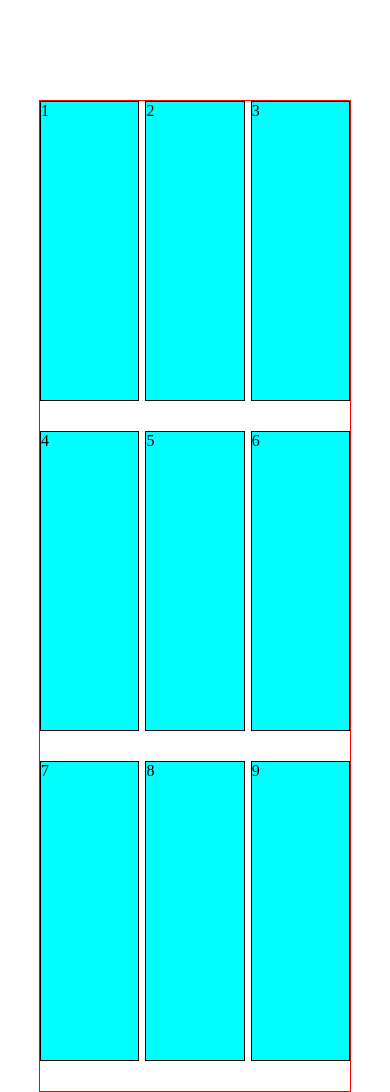
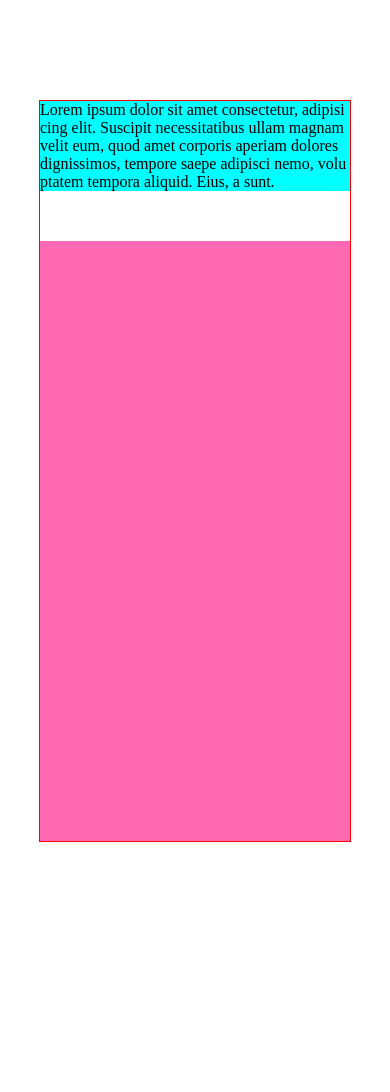
Before and after one commit to HeoJongWoon/Flex, a plain HTML site: page index.html in a window 390 px wide. After the commit the page ends 942 px from the top, so only its background shows below. Drawn offline with Linux system fonts and the light colour scheme.

Commit message:
flex로 반응형 처리

```diff
--- a/index.html
+++ b/index.html
@@ -10,15 +10,11 @@
 
 <body>
   <section>
-    <article>1</article>
-    <article>2</article>
-    <article>3</article>
-    <article>4</article>
-    <article>5</article>
-    <article>6</article>
-    <article>7</article>
-    <article>8</article>
-    <article>9</article>
+    <div class="left">
+      Lorem ipsum dolor sit amet consectetur, adipisicing elit. Suscipit necessitatibus ullam magnam velit eum, quod
+      amet corporis aperiam dolores dignissimos, tempore saepe adipisci nemo, voluptatem tempora aliquid. Eius, a sunt.
+    </div>
+    <div class="right"></div>
   </section>
 </body>
 
--- a/scss/style.scss
+++ b/scss/style.scss
@@ -8,11 +8,42 @@ section {
 	flex-wrap: wrap;
 	justify-content: space-between;
 
-	article {
+	.left {
+		width: 20%;
 		background: aqua;
-		border: 1px solid black;
-		width: 32%;
-		height: 300px;
-		margin-bottom: 30px;
+		font-size: 16px;
+		//word-break: keep-all; 단어기준으로 줄바꿈 처리
+		//word-break: break-all; 글자기준으로 줄바꿈 처리
+		word-break: break-all;
+	}
+	.right {
+		width: 75%;
+		height: 600px;
+		background: hotpink;
 	}
 }
+
+//tablet
+@media screen and (max-width: 999px) {
+	section {
+		.left {
+			width: 47%;
+		}
+		.right {
+			width: 47%;
+		}
+	}
+}
+
+//mobile
+@media screen and (max-width: 599px) {
+	section {
+		.left {
+			width: 100%;
+			margin-bottom: 50px;
+		}
+		.right {
+			width: 100%;
+		}
+	}
+}
```
Also changed, not shown: css/style.css, 1 other file.
